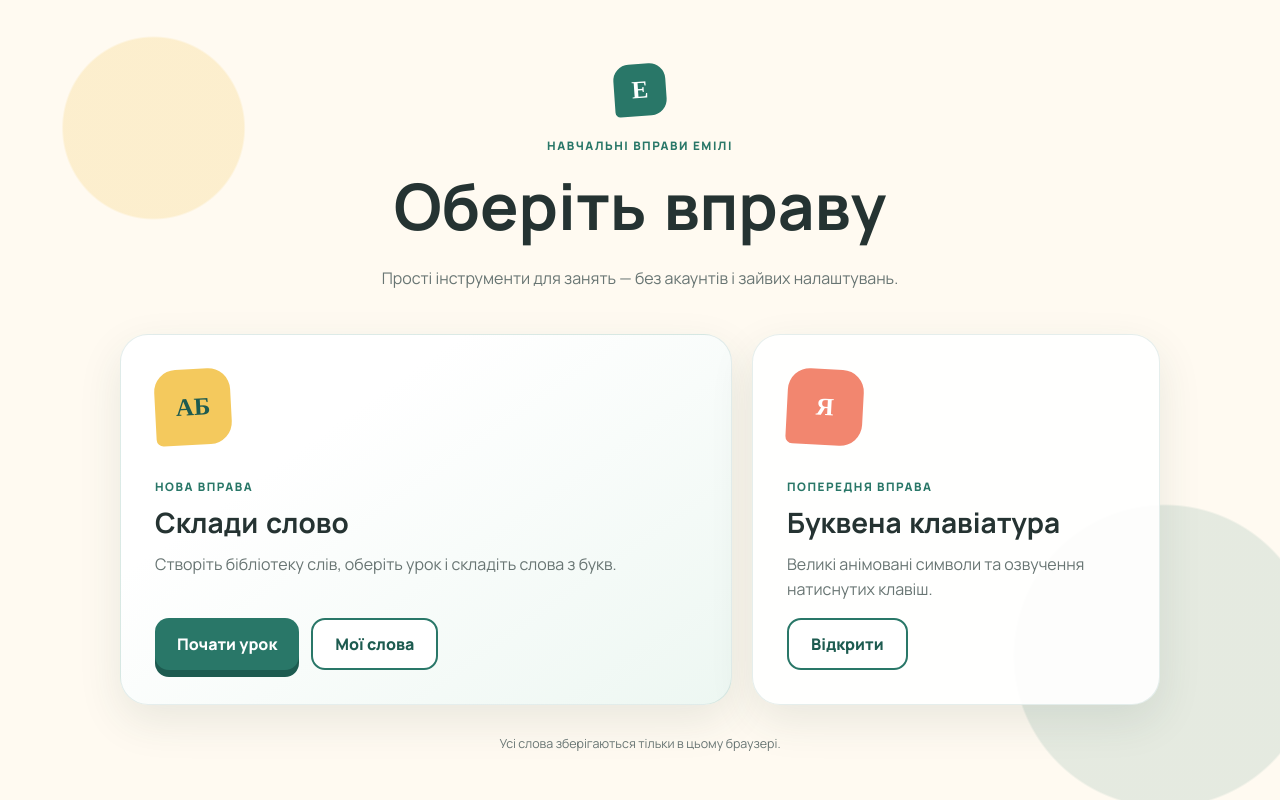
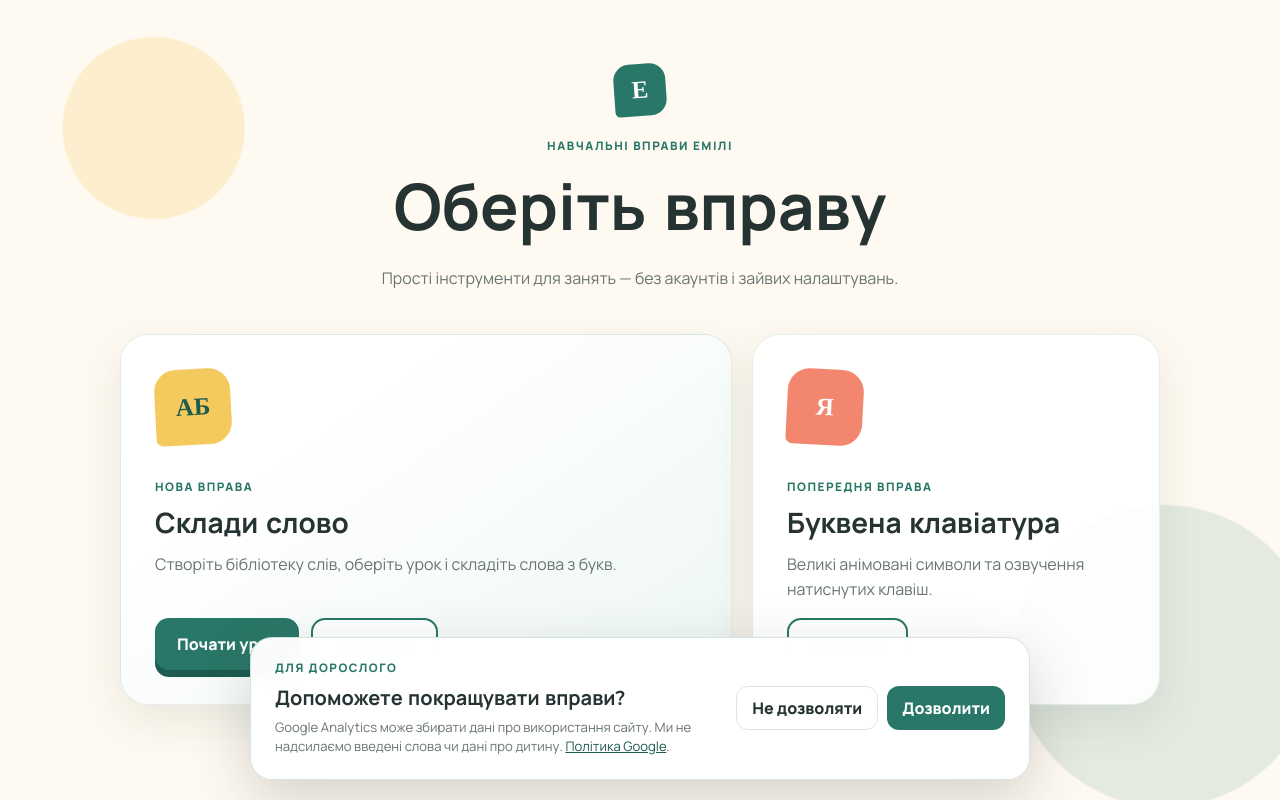
Before and after one commit to Valmobil/EmiliKeyboard, a React (Vite) app: page / in a window 1280 px wide. Built offline with nearby package versions, Linux system fonts and the light colour scheme; no server answers.

Commit message:
feat: add consent-aware Google Analytics

```diff
--- /dev/null
+++ b/public/analytics.js
@@ -0,0 +1,33 @@
+(function () {
+  var measurementId = "G-99MWTLG970";
+  try {
+    if (localStorage.getItem("emili.analytics-consent.v1") !== "granted") return;
+  } catch (error) {
+    return;
+  }
+
+  window.dataLayer = window.dataLayer || [];
+  window.gtag = function () { window.dataLayer.push(arguments); };
+  window.gtag("consent", "default", {
+    analytics_storage: "denied",
+    ad_storage: "denied",
+    ad_user_data: "denied",
+    ad_personalization: "denied"
+  });
+  window.gtag("consent", "update", {
+    analytics_storage: "granted",
+    ad_storage: "denied",
+    ad_user_data: "denied",
+    ad_personalization: "denied"
+  });
+  window.gtag("js", new Date());
+  window.gtag("config", measurementId, {
+    allow_google_signals: false,
+    allow_ad_personalization_signals: false
+  });
+
+  var script = document.createElement("script");
+  script.async = true;
+  script.src = "https://www.googletagmanager.com/gtag/js?id=" + encodeURIComponent(measurementId);
+  document.head.appendChild(script);
+}());
--- a/public/keyboard.html
+++ b/public/keyboard.html
@@ -5,6 +5,7 @@
     <title>Буквена гра</title>
     <meta name="viewport" content="width=device-width, initial-scale=1.0" />
     <script src="js/espeakng.min.js"></script>
+    <script src="analytics.js"></script>
     <!-- React 18 UMD + Babel -->
     <script src="https://unpkg.com/react@18/umd/react.development.js" crossorigin></script>
     <script src="https://unpkg.com/react-dom@18/umd/react-dom.development.js" crossorigin></script>
--- a/src/App.tsx
+++ b/src/App.tsx
@@ -1,4 +1,5 @@
 import { useCallback, useEffect, useState } from "react";
+import { trackScreenView } from "./services/analytics";
 import type { Word } from "./models/Word";
 import { HomePage } from "./pages/HomePage";
 import { LessonPage } from "./pages/LessonPage";
@@ -16,6 +17,7 @@ export default function App() {
   const [lessonWords, setLessonWords] = useState<Word[]>([]);
 
   useEffect(() => saveWords(words), [words]);
+  useEffect(() => trackScreenView(page), [page]);
 
   const goHome = useCallback(() => {
     if (document.fullscreenElement) void document.exitFullscreen().catch(() => undefined);
--- /dev/null
+++ b/src/components/AnalyticsConsentBanner.tsx
@@ -0,0 +1,54 @@
+import { useEffect, useState } from "react";
+import {
+  getAnalyticsConsent,
+  loadAnalytics,
+  setAnalyticsConsent,
+  type AnalyticsConsent,
+} from "../services/analytics";
+
+export function AnalyticsConsentBanner() {
+  const [choice, setChoice] = useState<AnalyticsConsent | null>(getAnalyticsConsent);
+  const [open, setOpen] = useState(choice === null);
+
+  useEffect(() => {
+    if (choice === "granted") loadAnalytics();
+  }, [choice]);
+
+  function choose(nextChoice: AnalyticsConsent) {
+    setAnalyticsConsent(nextChoice);
+    setChoice(nextChoice);
+    setOpen(false);
+  }
+
+  if (!open) {
+    return (
+      <button className="analytics-settings" onClick={() => setOpen(true)}>
+        Аналітика
+      </button>
+    );
+  }
+
+  return (
+    <aside className="consent-banner" aria-label="Налаштування аналітики">
+      <div>
+        <p className="eyebrow">Для дорослого</p>
+        <h2>Допоможете покращувати вправи?</h2>
+        <p>
+          Google Analytics може збирати дані про використання сайту. Ми не надсилаємо
+          введені слова чи дані про дитину. {" "}
+          <a href="https://policies.google.com/privacy" target="_blank" rel="noreferrer">
+            Політика Google
+          </a>.
+        </p>
+      </div>
+      <div className="consent-actions">
+        <button className="consent-decline" onClick={() => choose("denied")}>
+          Не дозволяти
+        </button>
+        <button className="consent-accept" onClick={() => choose("granted")}>
+          Дозволити
+        </button>
+      </div>
+    </aside>
+  );
+}
--- a/src/pages/HomePage.tsx
+++ b/src/pages/HomePage.tsx
@@ -1,3 +1,5 @@
+import { AnalyticsConsentBanner } from "../components/AnalyticsConsentBanner";
+
 export interface HomePageProps {
   onWords: () => void;
   onLesson: () => void;
@@ -41,6 +43,7 @@ export function HomePage({ onWords, onLesson }: HomePageProps) {
         </section>
       </div>
       <p className="local-note">Усі слова зберігаються тільки в цьому браузері.</p>
+      <AnalyticsConsentBanner />
     </main>
   );
 }
--- /dev/null
+++ b/src/services/analytics.ts
@@ -0,0 +1,84 @@
+export type AnalyticsConsent = "granted" | "denied";
+
+declare global {
+  interface Window {
+    dataLayer?: unknown[];
+    gtag?: (...args: unknown[]) => void;
+  }
+}
+
+const CONSENT_KEY = "emili.analytics-consent.v1";
+const MEASUREMENT_ID =
+  import.meta.env.VITE_GA_MEASUREMENT_ID || "G-99MWTLG970";
+
+function setAnalyticsDisabled(disabled: boolean): void {
+  const analyticsWindow = window as typeof window & Record<string, boolean>;
+  analyticsWindow[`ga-disable-${MEASUREMENT_ID}`] = disabled;
+}
+
+function updateGoogleConsent(consent: AnalyticsConsent): void {
+  window.gtag?.("consent", "update", {
+    analytics_storage: consent,
+    ad_storage: "denied",
+    ad_user_data: "denied",
+    ad_personalization: "denied",
+  });
+}
+
+export function getAnalyticsConsent(): AnalyticsConsent | null {
+  try {
+    const value = localStorage.getItem(CONSENT_KEY);
+    return value === "granted" || value === "denied" ? value : null;
+  } catch {
+    return null;
+  }
+}
+
+export function setAnalyticsConsent(consent: AnalyticsConsent): void {
+  try {
+    localStorage.setItem(CONSENT_KEY, consent);
+  } catch {
+    // Analytics remains disabled when browser storage is unavailable.
+  }
+  setAnalyticsDisabled(consent === "denied");
+  updateGoogleConsent(consent);
+}
+
+export function loadAnalytics(): void {
+  if (!MEASUREMENT_ID || getAnalyticsConsent() !== "granted") return;
+  setAnalyticsDisabled(false);
+  if (window.gtag) {
+    updateGoogleConsent("granted");
+    return;
+  }
+
+  window.dataLayer = window.dataLayer || [];
+  window.gtag = (...args: unknown[]) => {
+    window.dataLayer?.push(args);
+  };
+
+  window.gtag("consent", "default", {
+    analytics_storage: "denied",
+    ad_storage: "denied",
+    ad_user_data: "denied",
+    ad_personalization: "denied",
+  });
+  updateGoogleConsent("granted");
+  window.gtag("js", new Date());
+  window.gtag("config", MEASUREMENT_ID, {
+    allow_google_signals: false,
+    allow_ad_personalization_signals: false,
+  });
+
+  const script = document.createElement("script");
+  script.async = true;
+  script.src = `https://www.googletagmanager.com/gtag/js?id=${encodeURIComponent(MEASUREMENT_ID)}`;
+  script.dataset.emiliAnalytics = "true";
+  document.head.appendChild(script);
+}
+
+export function trackScreenView(screenName: string): void {
+  if (getAnalyticsConsent() !== "granted") return;
+  loadAnalytics();
+  window.gtag?.("event", "screen_view", { screen_name: screenName });
+}
--- a/src/styles.css
+++ b/src/styles.css
@@ -307,3 +307,38 @@ button:focus-visible, a:focus-visible, input:focus-visible {
 @media (prefers-reduced-motion: reduce) {
   *, *::before, *::after { scroll-behavior: auto !important; animation-duration: .01ms !important; transition-duration: .01ms !important; }
 }
+
+.consent-banner {
+  position: fixed;
+  z-index: 1100;
+  right: 20px;
+  bottom: 20px;
+  left: 20px;
+  display: flex;
+  align-items: center;
+  justify-content: space-between;
+  gap: 28px;
+  width: min(780px, calc(100% - 40px));
+  margin: auto;
+  padding: 22px 24px;
+  border: 1px solid rgba(41,119,104,.2);
+  border-radius: 22px;
+  text-align: left;
+  background: rgba(255,255,255,.97);
+  box-shadow: 0 20px 60px rgba(37,51,50,.2);
+  backdrop-filter: blur(12px);
+}
+.consent-banner h2 { margin-bottom: 6px; font-size: 1.25rem; }
+.consent-banner p:not(.eyebrow) { margin: 0; color: var(--muted); font-size: .82rem; line-height: 1.5; }
+.consent-actions { display: flex; flex-shrink: 0; gap: 9px; }
+.consent-actions button { min-height: 44px; padding: 10px 15px; border-radius: 12px; font-weight: 800; cursor: pointer; }
+.consent-decline { border: 1px solid var(--line); background: #fff; }
+.consent-accept { border: 0; color: #fff; background: var(--green); }
+.analytics-settings { border: 0; color: var(--muted); background: transparent; font-size: .75rem; text-decoration: underline; cursor: pointer; }
+
+@media (max-width: 760px) {
+  .consent-banner { align-items: stretch; flex-direction: column; gap: 16px; padding: 19px; }
+  .consent-actions { justify-content: stretch; }
+  .consent-actions button { flex: 1; }
+}
+.consent-banner a { color: var(--green-dark); }
```
Also changed, not shown: 1 other file (tests, documents, lock files or other folders).
